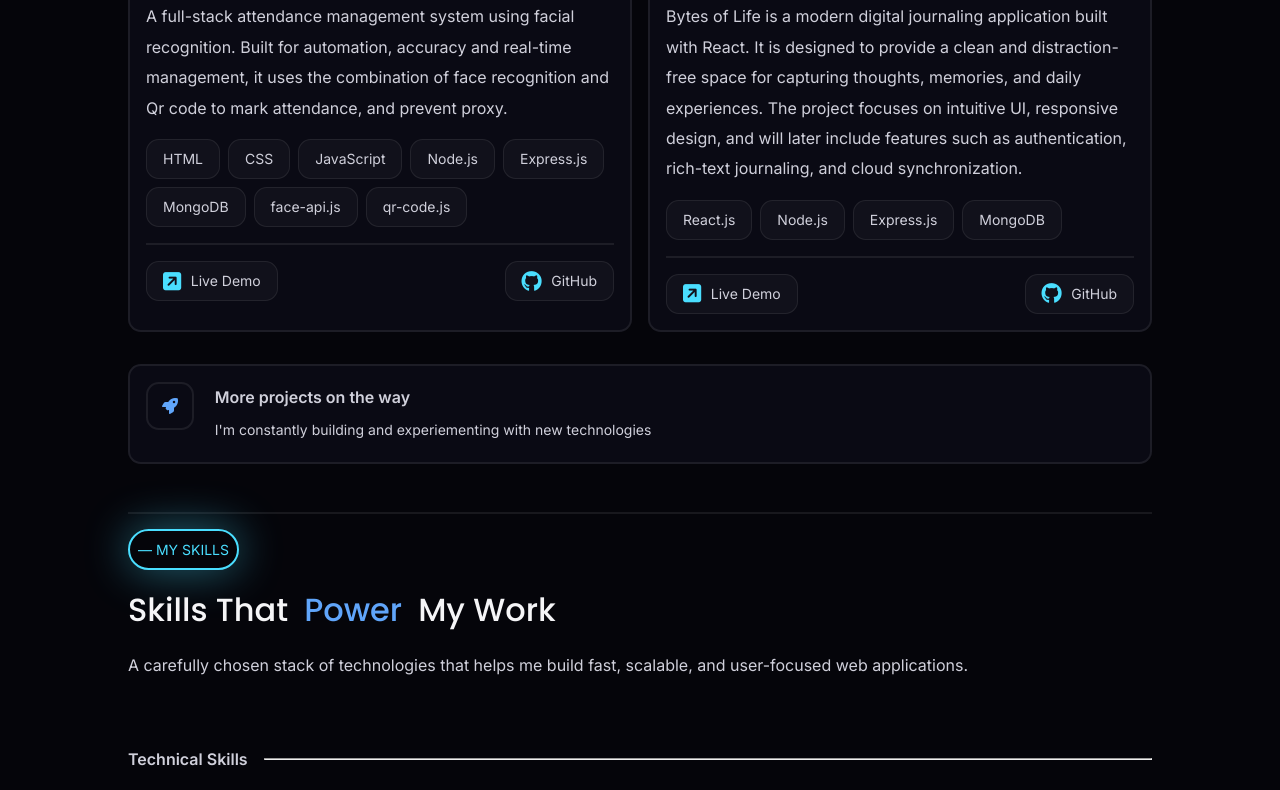
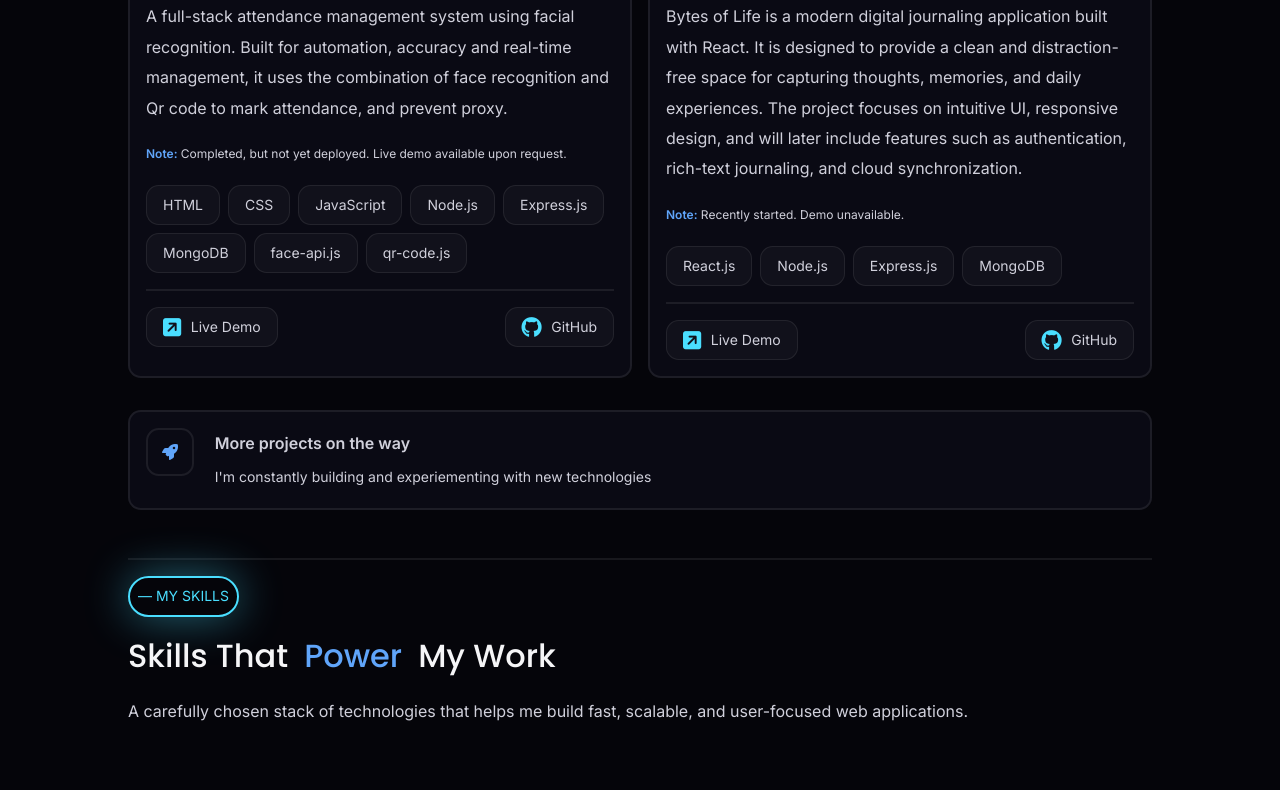
Before and after one commit to FaisalTaslim/portfolio, a React (Vite) app: page / in a window 1280 px wide. Shown: the part 1460-2250 px from the top of the page. Built offline with nearby package versions, Linux system fonts and the light colour scheme.

Commit message:
Minor changes

```diff
--- a/src/assets/fonts/font-size.css
+++ b/src/assets/fonts/font-size.css
@@ -6,6 +6,7 @@
     --fs-tinyheading: 1.1rem;
     --fs-paragraph: 1rem;
     --fs-caption: 0.875rem;
+    --fs-verysmall: 0.75rem;
 
     --fw-regular: 400;
     --fw-medium: 500;
--- a/src/components/user-interface/Capsule-Text.jsx
+++ b/src/components/user-interface/Capsule-Text.jsx
@@ -1,8 +1,8 @@
 import "./Capsule-Text.css";
 
-function CapsuleText({ icon, text, color, link, glow, override }) {
+function CapsuleText({ icon, text, color, link, glow, override, onClick }) {
   return (
-    <div className={`capsule-text ${override ? "override" : ""} ${glow ? "no-glow": ""}`}>
+    <div className={`capsule-text ${override ? "override" : ""} ${glow ? "no-glow": ""}`} onClick={onClick}>
       {icon && (
         <span className="icon" style={{ color: color || "var(--accent)" }}>
           <i className={icon}></i>
--- a/src/components/user-interface/cards/Card.css
+++ b/src/components/user-interface/cards/Card.css
@@ -124,6 +124,7 @@
     cursor: pointer;
     box-shadow: var(--shadow-glow);
   }
+  .projectNote {font-size: var(--fs-verysmall)};
 }
 
 .skills-card {
--- a/src/components/user-interface/cards/ProjectCard.jsx
+++ b/src/components/user-interface/cards/ProjectCard.jsx
@@ -1,8 +1,8 @@
 import { Fragment } from "react";
-
+import { useState } from "react";
 import HeaderCard from "./HeaderCard";
 import CapsuleText from "../Capsule-Text";
-import {projectdata} from "../../../data/projects-data";
+import { projectdata } from "../../../data/projects-data";
 
 import "./Card.css";
 import "../Capsule-Text.css";
@@ -25,16 +25,23 @@ function ProjectCard({ type }) {
 
             <p style={{ color: project.color }}>{project.status}</p>
             <p>{project.about}</p>
+            <p className="projectNote"><b>Note:</b> {project.demoStatus}</p>
 
             <div className="project-stacks">
               {project.stacks.map((stack) => (
                 <CapsuleText key={stack} text={stack} />
               ))}
             </div>
-
             <div className="live-demo">
-              <CapsuleText text="Live Demo" icon={project.pillicon1} />
-              <CapsuleText text="GitHub" icon={project.pillicon2} link={project.link}/>
+              <CapsuleText
+                text="Live Demo"
+                icon={project.pillicon1}
+              />
+              <CapsuleText
+                text="GitHub"
+                icon={project.pillicon2}
+                link={project.link}
+              />
             </div>
           </div>
         ))
--- a/src/data/projects-data.js
+++ b/src/data/projects-data.js
@@ -17,6 +17,7 @@ export const projectdata = [
       "qr-code.js",
     ],
     status: "Completed",
+    demoStatus: "Completed, but not yet deployed. Live demo available upon request.",
     color: "var(--success)",
     pillicon1: "fa-solid fa-square-arrow-up-right",
     pillicon2: "fa-brands fa-github",
@@ -31,6 +32,7 @@ export const projectdata = [
       "Bytes of Life is a modern digital journaling application built with React. It is designed to provide a clean and distraction-free space for capturing thoughts, memories, and daily experiences. The project focuses on intuitive UI, responsive design, and will later include features such as authentication, rich-text journaling, and cloud synchronization.",
     stacks: ["React.js", "Node.js", "Express.js", "MongoDB"],
     status: "In Progress",
+    demoStatus: "Recently started. Demo unavailable.",
     color: "var(--warning)",
     pillicon1: "fa-solid fa-square-arrow-up-right",
     pillicon2: "fa-brands fa-github",
```
